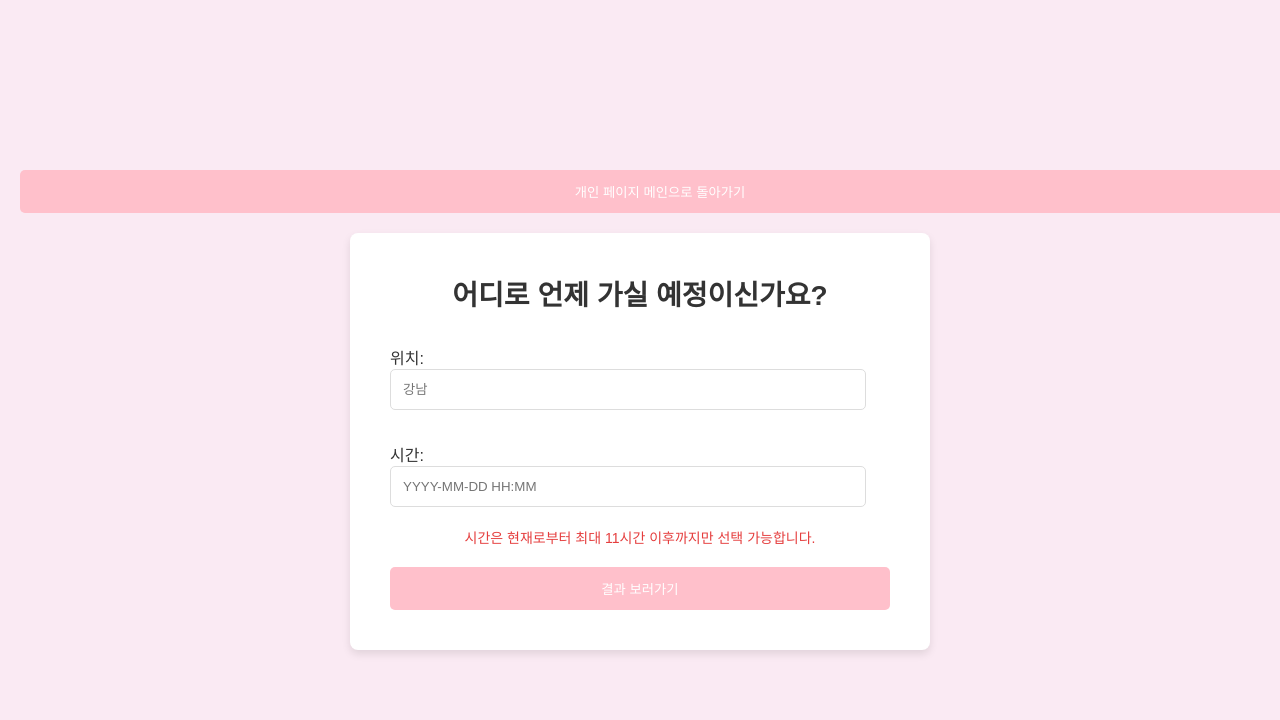
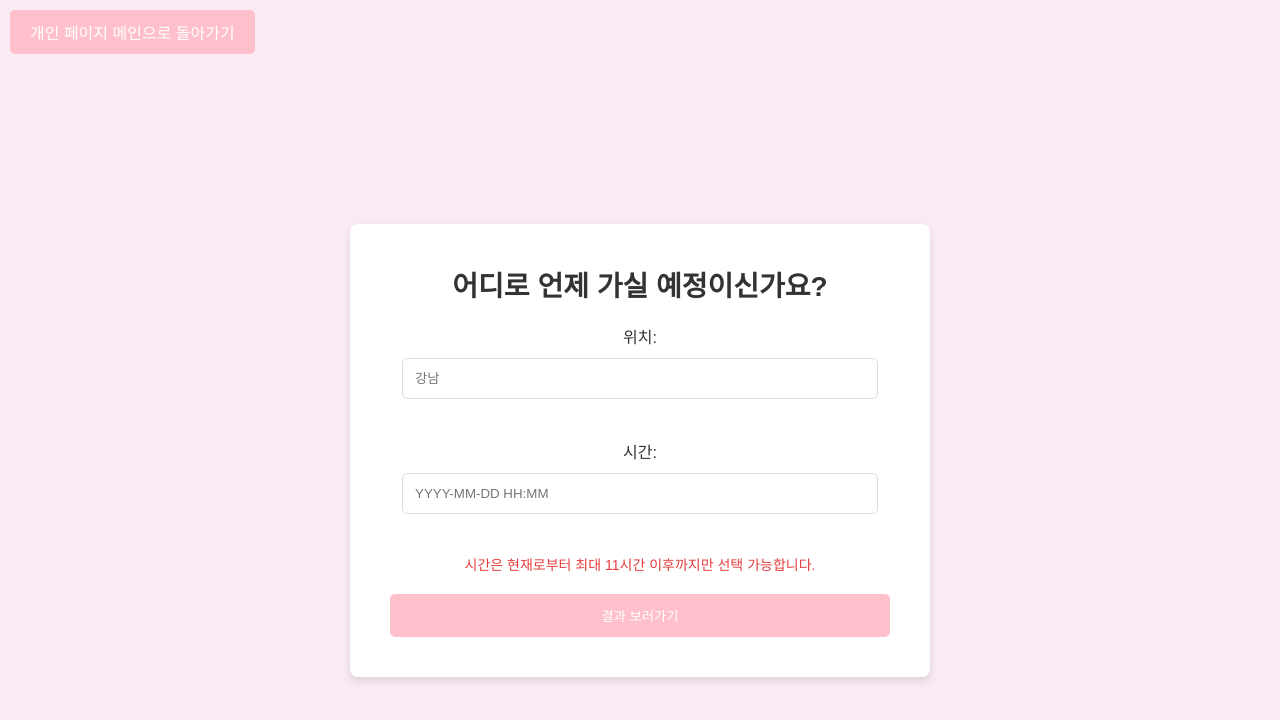
Before and after one commit to raminicano/cg1, a plain HTML site: page node-js/public/individual.html in a window 1280 px wide. Drawn offline with Linux system fonts and the light colour scheme.

Commit message:
css 수정

```diff
--- a/node-js/public/individual.html
+++ b/node-js/public/individual.html
@@ -27,6 +27,11 @@
             padding: 40px;
             box-shadow: 0 4px 8px rgba(0, 0, 0, 0.1);
             border-radius: 8px;
+            margin: auto;
+            position: relative;
+            /* Position relative for absolute positioning of button */
+            top: 50px;
+            /* Push container down to make space for button */
         }
 
         .title {
@@ -39,9 +44,10 @@
         .input-label {
             font-size: 16px;
             color: #333;
-            float: left;
-            margin-right: 10px;
-            padding-top: 12px;
+            display: block;
+            /* Changed from float left to display block for better control */
+            margin: 10px 0 5px;
+            /* Adjust margins for label */
         }
 
         .input-box {
@@ -51,7 +57,6 @@
             border-radius: 5px;
             width: calc(100% - 24px);
             box-sizing: border-box;
-            display: block;
         }
 
         .button {
@@ -76,20 +81,26 @@
         }
 
         .form-group {
-            clear: both;
             margin-bottom: 20px;
         }
 
         .back-button {
-            align-self: flex-start;
-            /* 버튼을 왼쪽으로 정렬 */
-            margin: 20px;
+            background-color: #FFC0CB;
+            color: #FFF;
+            text-decoration: none;
+            padding: 10px 20px;
+            border-radius: 5px;
+            position: absolute;
+            /* Absolute positioning to place it at the top left */
+            top: 10px;
+            left: 10px;
+            /* Position button at the top left corner */
         }
     </style>
 </head>
 
 <body>
-    <button class="button back-button" onclick="window.location.href='individual.html';">개인 페이지 메인으로 돌아가기</button>
+    <a href="individual.html" class="back-button">개인 페이지 메인으로 돌아가기</a>
     <div class="container">
         <div class="title">어디로 언제 가실 예정이신가요?</div>
         <div class="form-group">
@@ -103,6 +114,19 @@
         <div class="warning-text">시간은 현재로부터 최대 11시간 이후까지만 선택 가능합니다.</div>
         <button class="button" onclick="searchCongestion()">결과 보러가기</button>
     </div>
+    <script>
+        function searchCongestion() {
+            const location = document.getElementById('location-input').value;
+            const time = document.getElementById('time-input').value;
+            // Simple validation for time input format
+            const timeRegex = /^\d{4}-\d{2}-\d{2} \d{2}:\d{2}$/;
+            if (!timeRegex.test(time)) {
+                alert("시간 형식이 올바르지 않습니다. 'YYYY-MM-DD HH:MM' 형식으로 입력해주세요.");
+                return;
+            }
+            window.location.href = `/search-congestion?location=${encodeURIComponent(location)}&input_time=${time}`;
+        }
+    </script>
 </body>
 
 </html>
```
Also changed, not shown: node-js/public/index.html (+8 -1 lines), 3 other files.
